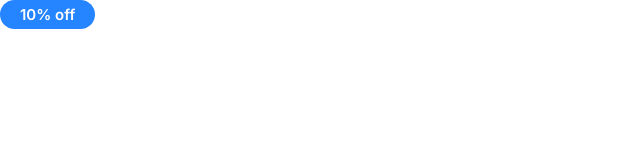
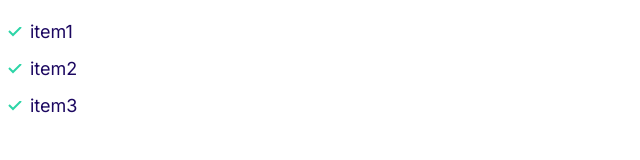
Before and after one commit to AbuShifan/shishify, a plain HTML site: page index.html in a window 1280 px wide. Shown: the whole page, without its empty margins (0-640 px from the left). Drawn offline with Linux system fonts and the light colour scheme.

Commit message:
Build lists component.

```diff
--- a/css/style.css
+++ b/css/style.css
@@ -120,3 +120,32 @@ a{
         font-size: 1.2rem;
     }
 }
+
+/* Lists */
+
+.list{
+    list-style: none;
+    padding-left:0;
+    color: var(--color-heading);
+}
+
+.list--inline .list__item{
+    display: inline-block;
+    margin-right: 2rem;
+}
+
+.list--tick{
+    list-style-image: url(../Images/tick.svg);
+    padding-left: 3rem;
+}
+
+.list--tick .list__item{
+    padding-left: 0.5rem;
+    margin-bottom: 1rem;
+}
+
+@media screen and (min-width: 1024px) {
+    .list--tick .list__item{
+        padding-left: 0;
+    }
+}
--- a/index.html
+++ b/index.html
@@ -15,6 +15,10 @@
     <link rel="stylesheet" href="css/style.css" />
   </head>
   <body>
-    <span class="badge badge--primary">10% off</span>
+    <ul class="list list--tick">
+      <li class="list__item">item1</li>
+      <li class="list__item">item2</li>
+      <li class="list__item">item3</li>
+    </ul>
   </body>
 </html>
```
Also changed, not shown: component/lists.html (added, +11 -0 lines), Images/tick.svg (added).
